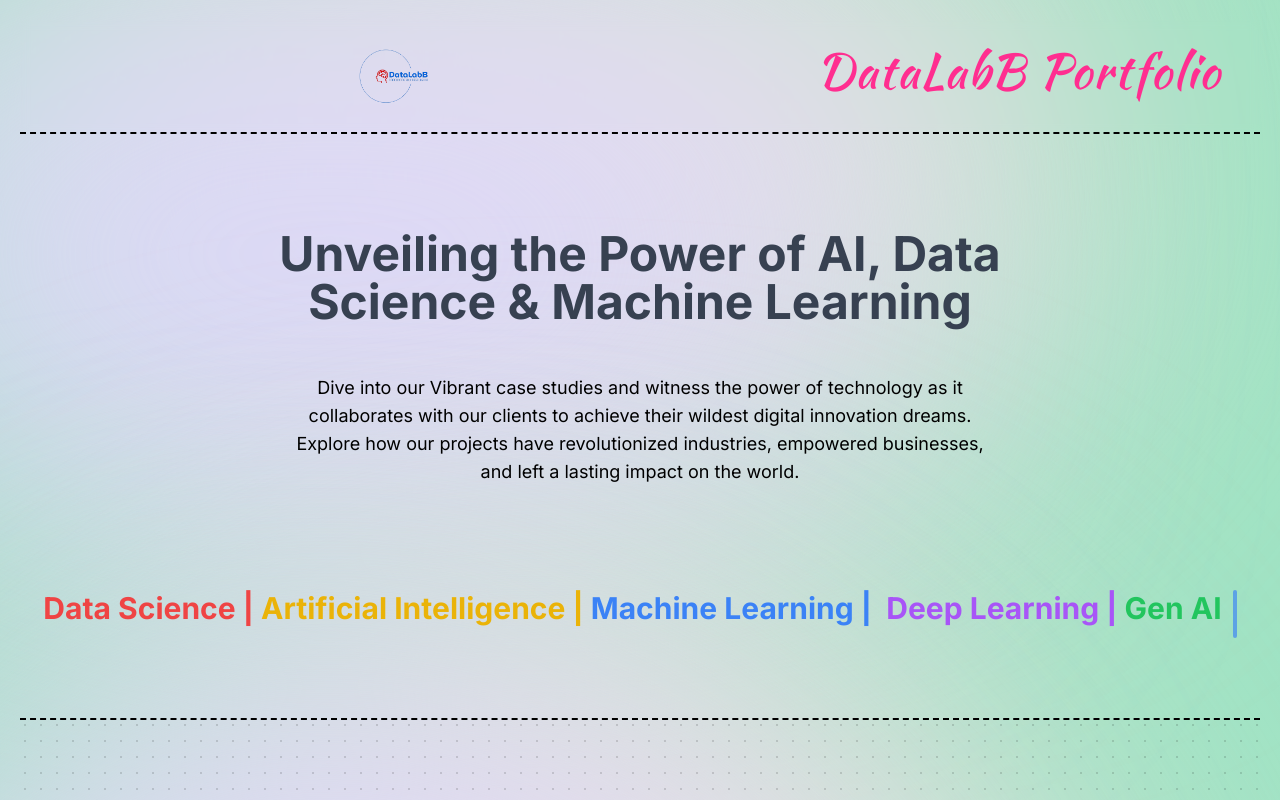
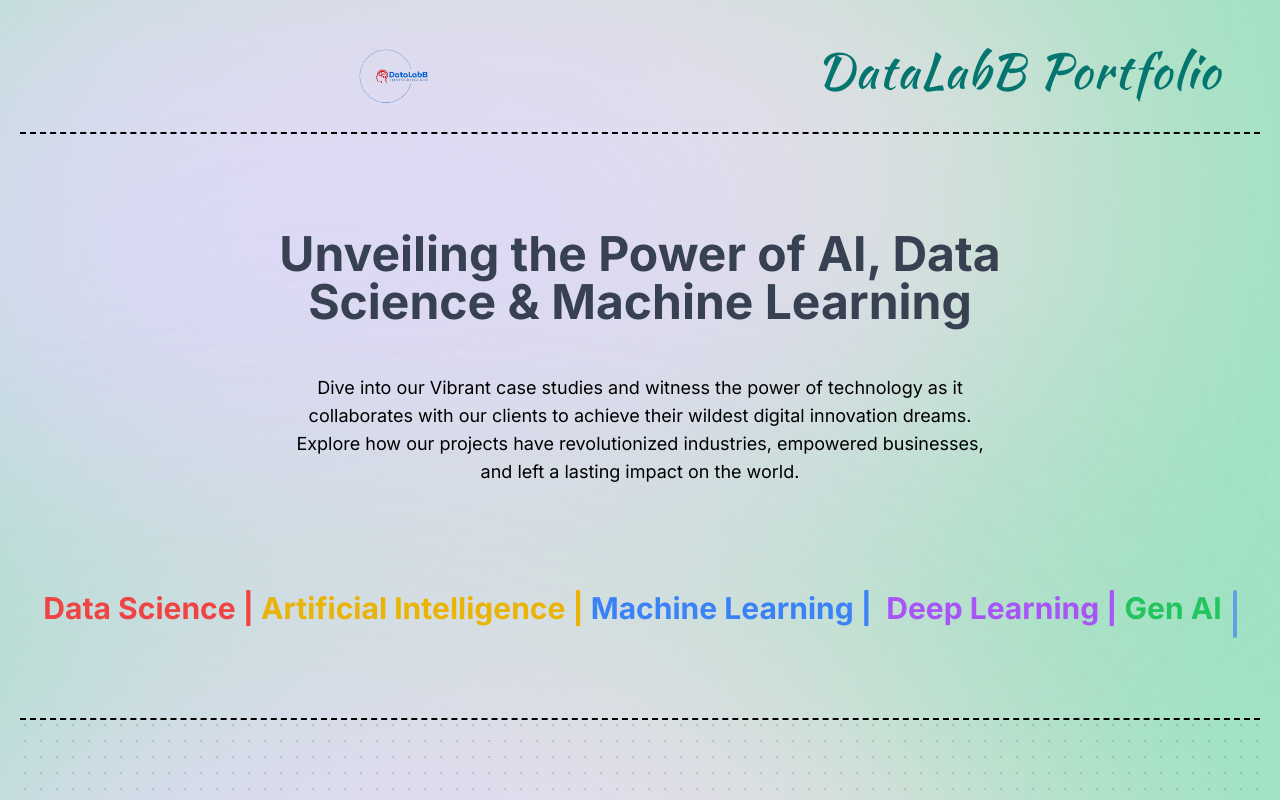
Before and after one commit to waqasuetian/DataLab, a React (Vite) app: page / in a window 1280 px wide. Shown: the top 800 px of the page. Built offline with nearby package versions, Linux system fonts and the light colour scheme.

Commit message:
Update index.css

```diff
--- a/src/index.css
+++ b/src/index.css
@@ -10,15 +10,15 @@
 }
 
 body {
-    background: linear-gradient(135deg, #9be2bf 0%, #a8e6cf 100%);
-  color: #111827;
+  background: linear-gradient(135deg, #9be2bf 0%, #a8e6cf 100%); /* Soft sea green gradient */
+  color: #034d43; /* Darker shade for text */
   line-height: 1.75;
   padding: 20px;
   display: flex;
   justify-content: center;
   align-items: center;
   min-height: 100vh;
-  overflow-x: hidden; /* Prevents overflow from unwanted elements */
+  overflow-x: hidden;
 }
 
 /* Name class */
@@ -26,7 +26,7 @@ body {
   font-family: "Kaushan Script", cursive;
   font-weight: 400;
   font-style: normal;
-  color: #ff2e90; /* Vibrant color */
+  color: #04756f; /* Sea green color for the heading */
   font-size: 3rem;
   padding: 15px;
   text-align: center;
@@ -48,8 +48,8 @@ body {
 
 /* Box class with glassmorphism */
 .box {
-  --box-border--border: linear-gradient(135deg, rgba(255, 46, 144, 0.15), rgba(61, 35, 185, 0.15));
-  --box--shadow-color: rgba(61, 35, 185, 0.15);
+  --box-border--border: linear-gradient(135deg, rgba(36, 161, 130, 0.15), rgba(68, 195, 170, 0.15));
+  --box--shadow-color: rgba(36, 161, 130, 0.15);
 
   position: relative;
   font-weight: 700;
@@ -64,13 +64,13 @@ body {
   box-shadow: 0 15px 25px var(--box--shadow-color);
   transition: all 0.4s ease;
   overflow: hidden;
-  z-index: 1; /* Ensure the box is above other elements */
+  z-index: 1;
 }
 
 .box:hover {
   transform: scale(1.03);
-  box-shadow: 0 20px 40px rgba(61, 35, 185, 0.3);
-  background: linear-gradient(135deg, rgba(255, 46, 144, 0.2), rgba(61, 35, 185, 0.2));
+  box-shadow: 0 20px 40px rgba(36, 161, 130, 0.3); /* Sea green shadow */
+  background: linear-gradient(135deg, rgba(36, 161, 130, 0.2), rgba(68, 195, 170, 0.2));
 }
 
 /* Box content */
@@ -99,13 +99,13 @@ img {
   height: auto;
   display: block;
   margin: 20px auto;
-  z-index: 2; /* Ensure images are displayed above the box background */
+  z-index: 2;
 }
 
 /* Button styles */
 .button {
   display: inline-block;
-  background: linear-gradient(135deg, #ff2e90, #3d23b9);
+  background: linear-gradient(135deg, #24a182, #44c3aa); /* Sea green gradient */
   color: white;
   padding: 12px 40px;
   border-radius: 12px;
@@ -116,13 +116,13 @@ img {
   transition: background-color 0.3s ease, transform 0.3s ease;
   margin-top: 25px;
   cursor: pointer;
-  z-index: 2; /* Ensures button is clickable */
+  z-index: 2;
 }
 
 .button:hover {
-  background: linear-gradient(135deg, #3d23b9, #ff2e90);
+  background: linear-gradient(135deg, #44c3aa, #24a182); /* Invert the sea green gradient on hover */
   transform: translateY(-5px);
-  box-shadow: 0 10px 20px rgba(61, 35, 185, 0.3);
+  box-shadow: 0 10px 20px rgba(36, 161, 130, 0.3);
 }
 
 .button:active {
```
